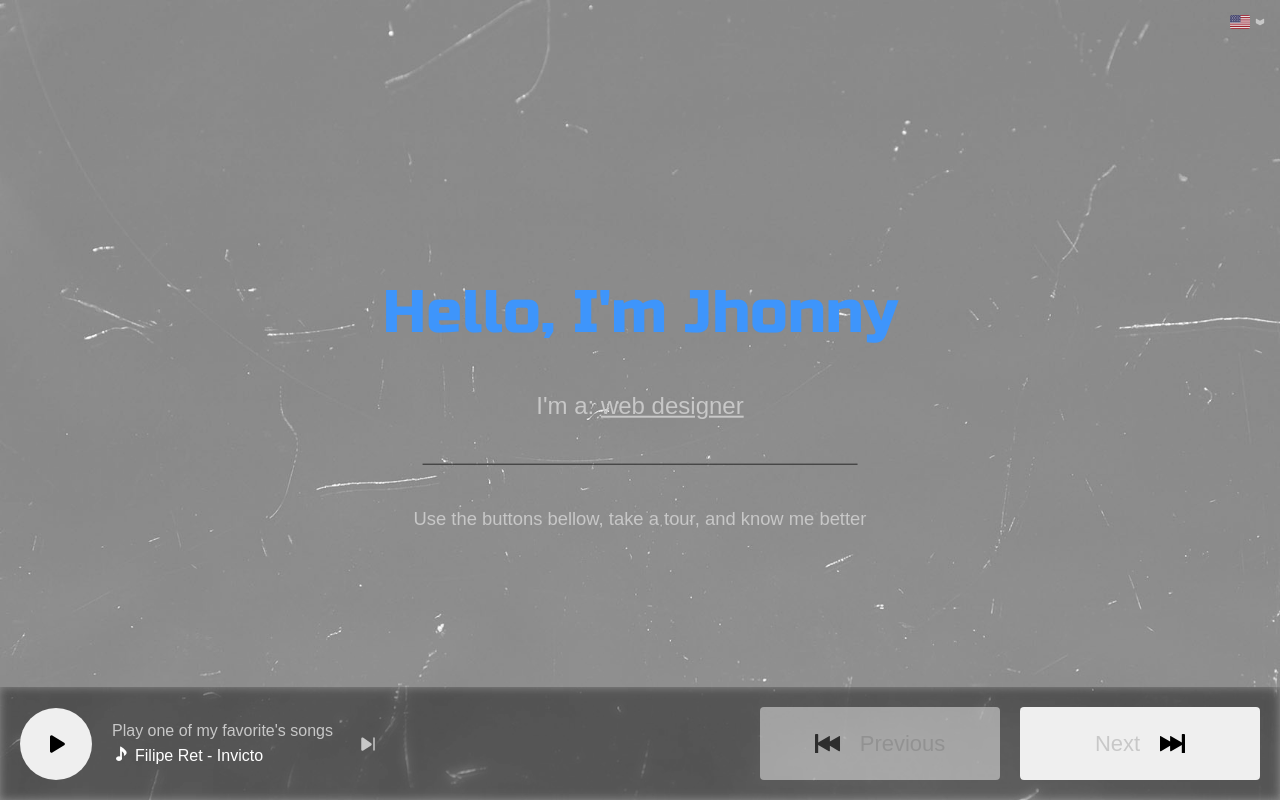
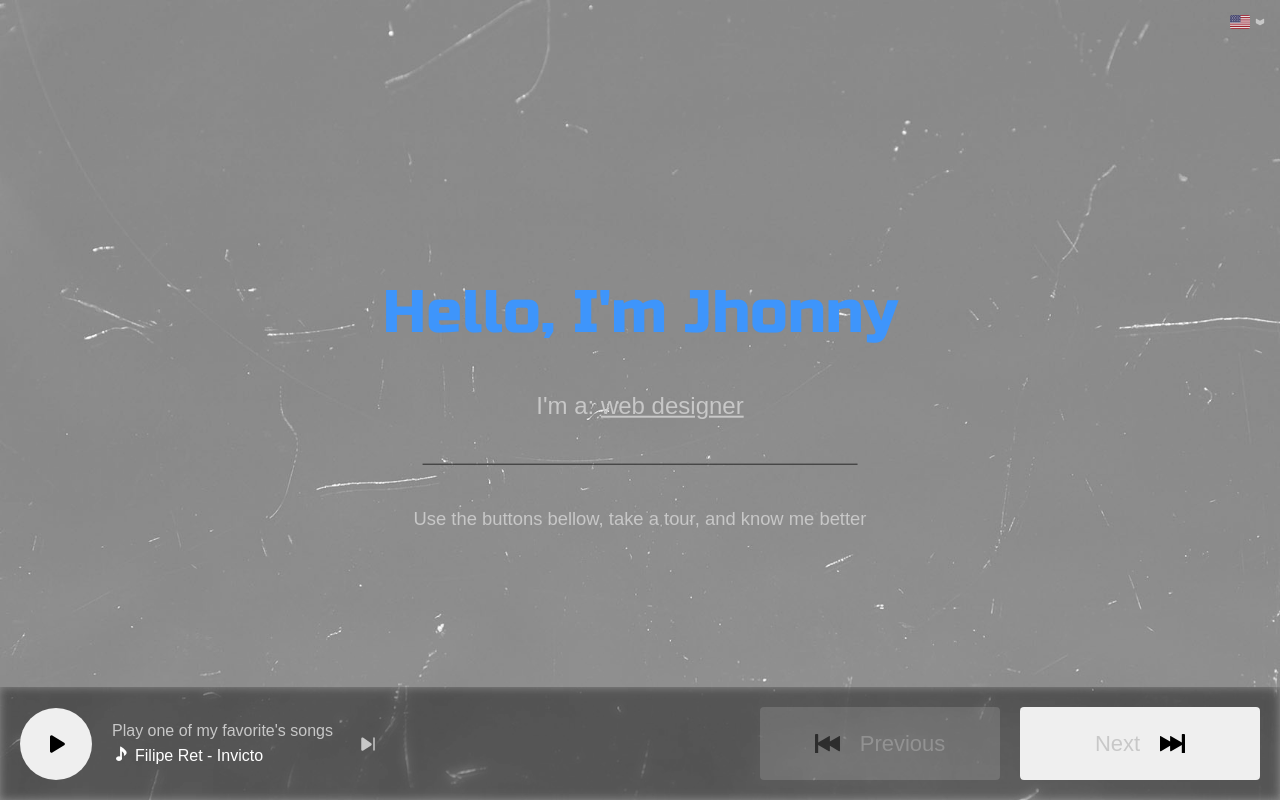
Before and after one commit to jhonnyizidoro/portfolio-2023, a Next.js app: page / in a window 1280 px wide. Built offline with nearby package versions, Linux system fonts and the light colour scheme; a web font is replaced by a local one.

Commit message:
feat: navigation translation

```diff
--- a/components/Navigation/Navigation.module.scss
+++ b/components/Navigation/Navigation.module.scss
@@ -25,6 +25,11 @@
   justify-content: center;
   transition: 0.35s;
 
+  &:disabled {
+    opacity: 0.5;
+    pointer-events: none;
+  }
+
   &:nth-child(1) {
     margin-right: 20px;
 
@@ -43,8 +48,3 @@
     width: 25px;
   }
 }
-
-.buttonDisabled {
-  opacity: 0.5;
-  pointer-events: none;
-}
--- a/components/Navigation/Navigation.tsx
+++ b/components/Navigation/Navigation.tsx
@@ -1,8 +1,12 @@
+import { useTranslation } from '@/hooks/translation'
+
 import { FC } from 'react'
 
 import { NextSvg, PreviousSvg } from '@/svg'
 
 import styles from './Navigation.module.scss'
+import enUs from './translations/en-US.json'
+import ptBr from './translations/pt-BR.json'
 
 import Player from '@/components/Player/Player'
 
@@ -20,26 +24,34 @@ const Navigation: FC<Props> = ({
   light,
   dark,
   section,
-}) => (
+}) => {
+  const { t } = useTranslation({ ptBr, enUs })
+
+  return (
     <nav className={styles.wrapper}>
       <Player dark={dark} light={light} />
       <div className={styles.buttons}>
         <button
           onClick={onPrevious}
-        className={`${styles.button} ${section === 1 && styles.buttonDisabled}`}
+          disabled={section === 1}
+          className={styles.button}
           style={{ background: light, color: dark }}
+          aria-label={`${t.previousButtonText} ${t.buttonLabelSuffix}`}
         >
-        <PreviousSvg fill={dark} /> Previous
+          <PreviousSvg fill={dark} /> {t.previousButtonText}
         </button>
         <button
           onClick={onNext}
-        className={`${styles.button} ${section === 5 && styles.buttonDisabled}`}
+          disabled={section === 5}
+          className={styles.button}
           style={{ background: light, color: dark }}
+          aria-label={`${t.nextButtonText} ${t.buttonLabelSuffix}`}
         >
-        Next <NextSvg fill={dark} />
+          {t.nextButtonText} <NextSvg fill={dark} />
         </button>
       </div>
     </nav>
   )
+}
 
 export default Navigation
--- /dev/null
+++ b/components/Navigation/translations/en-US.json
@@ -0,0 +1,5 @@
+{
+  "previousButtonText": "Previous",
+  "nextButtonText": "Next",
+  "buttonLabelSuffix": "section"
+}
--- /dev/null
+++ b/components/Navigation/translations/pt-BR.json
@@ -0,0 +1,5 @@
+{
+  "previousButtonText": "Anterior",
+  "nextButtonText": "Próximo",
+  "buttonLabelSuffix": "seção"
+}
```
Lines whose indentation alone changed are shown as unchanged.
